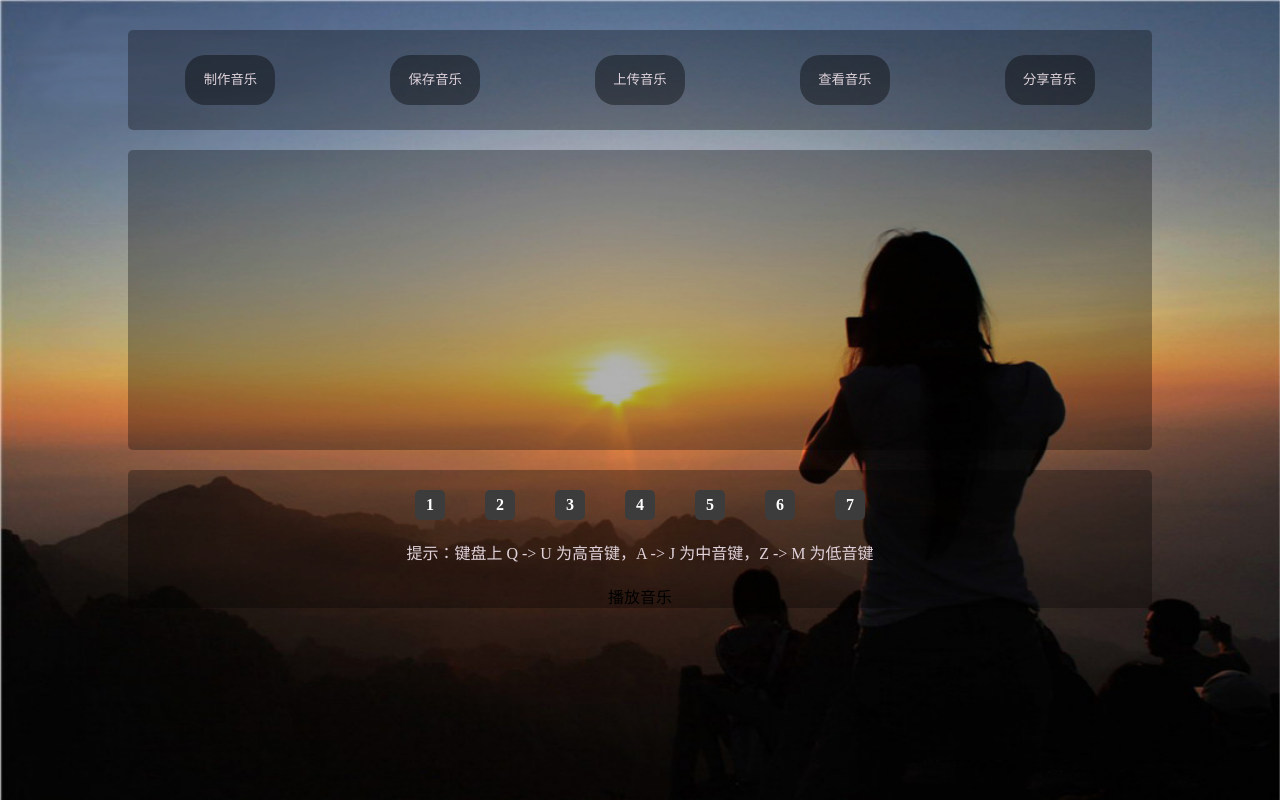
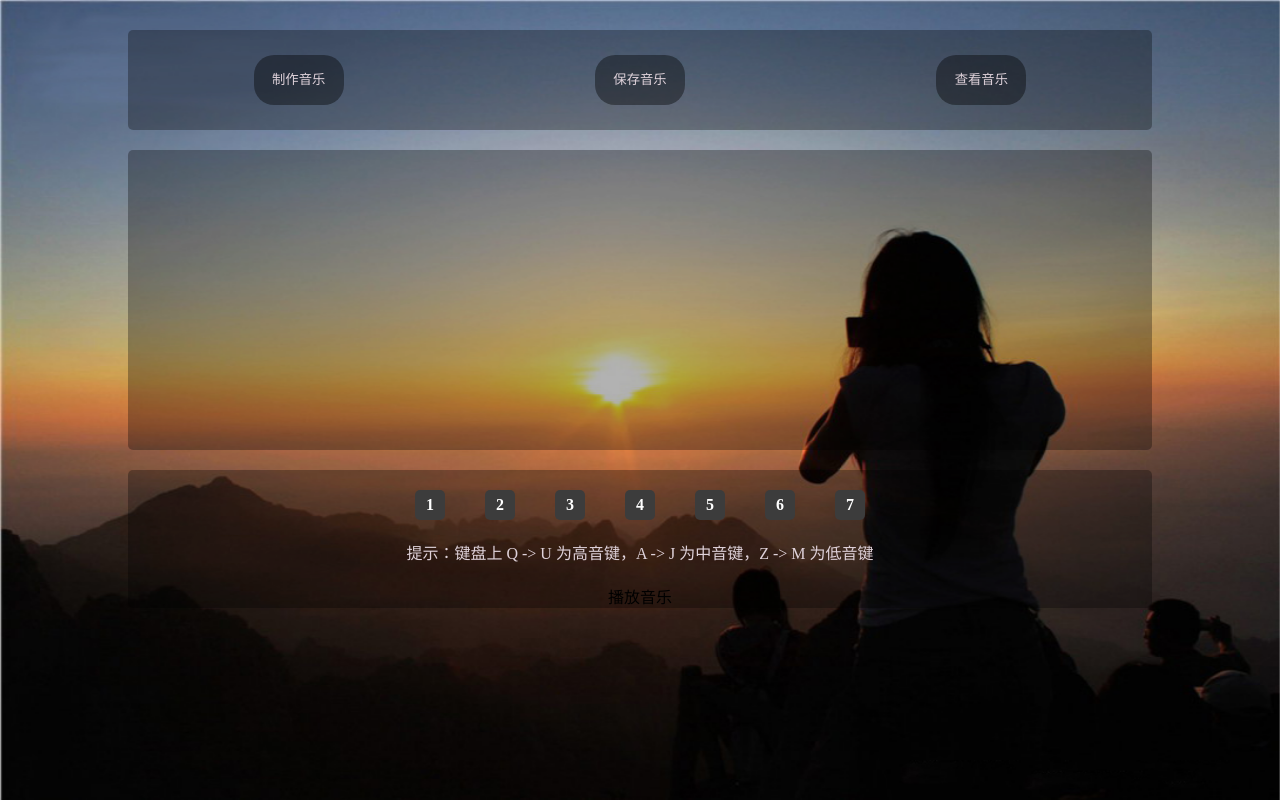
Before and after one commit to IQI5/IQI5, a website: page index.html in a window 1280 px wide. Drawn offline with Linux system fonts and the light colour scheme.

Commit message:
delete buttons

```diff
--- a/index.html
+++ b/index.html
@@ -17,9 +17,7 @@
 	<div class="header">
 		<button class="musicBtn make_music">制作音乐</button>
 		<button class="musicBtn save_music">保存音乐</button>
-		<button class="musicBtn upload_music">上传音乐</button>
 		<button class="musicBtn look_music">查看音乐</button>
-		<button class="musicBtn share_music">分享音乐</button>
 	</div>
 	<div class="melody">
 		<p id="music_number"></p>
@@ -31,6 +29,7 @@
 		<p class="tip">提示：键盘上 Q -> U 为高音键，A -> J 为中音键，Z -> M 为低音键</p>
 		<div>播放音乐</div>
 	</div>
+	<div id="save"></div>
 	<script src="js/music.js" type="text/javascript"></script>
 	<script src="js/melody.js" type="text/javascript"></script>
 	<script src="js/interface.js" type="text/javascript"></script>
```
Also changed, not shown: css/index.css (line endings or trailing spaces).
